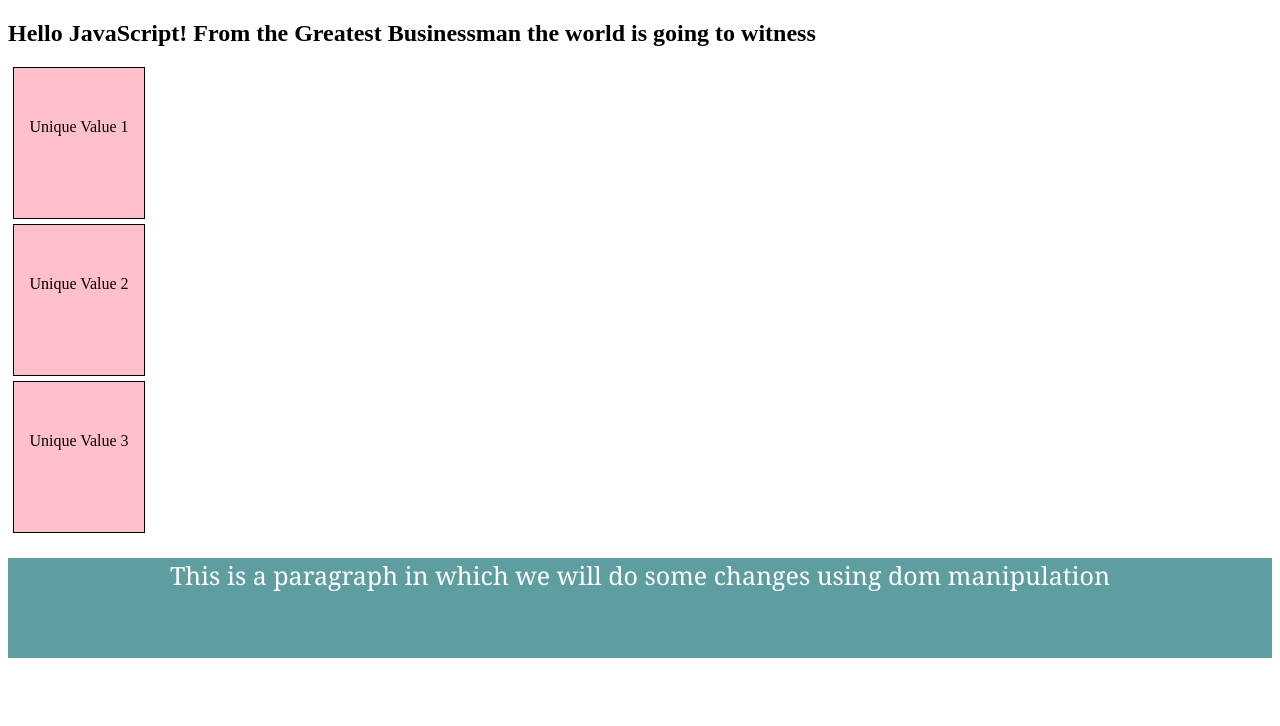
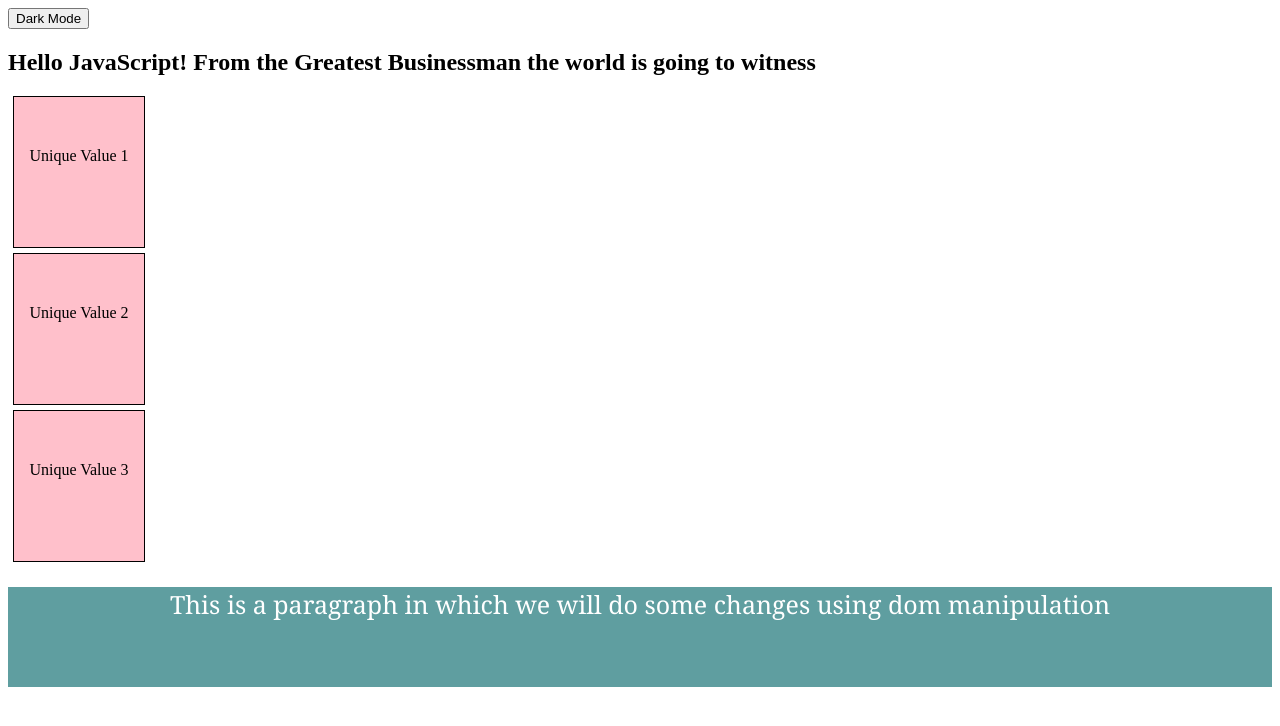
Before and after one commit to Fahad-Rafiq06/JS-Practice-Questions, a plain HTML site: page index.html in a window 1280 px wide. Drawn offline with Linux system fonts and the light colour scheme.

Commit message:
Update index.html

```diff
--- a/index.html
+++ b/index.html
@@ -1,12 +1,17 @@
 <!DOCTYPE html>
 <html lang="en">
+
 <head>
     <meta charset="UTF-8">
     <meta name="viewport" content="width=device-width, initial-scale=1.0">
     <title>Document</title>
     <link rel="stylesheet" href="style.css">
 </head>
+
 <body>
+    <!-- Light Dark mode functionality using dom manipulation and events -->
+    <button id="togglebtn">Dark Mode</button>
+
     <h2>Hello JavaScript!</h2>
 
     <div class="box">First Div</div>
@@ -17,6 +22,9 @@
         This is a paragraph in which we will do some changes using dom manipulation
     </p>
 
+
+
     <script src="script.js"></script>
 </body>
+
 </html>
```
